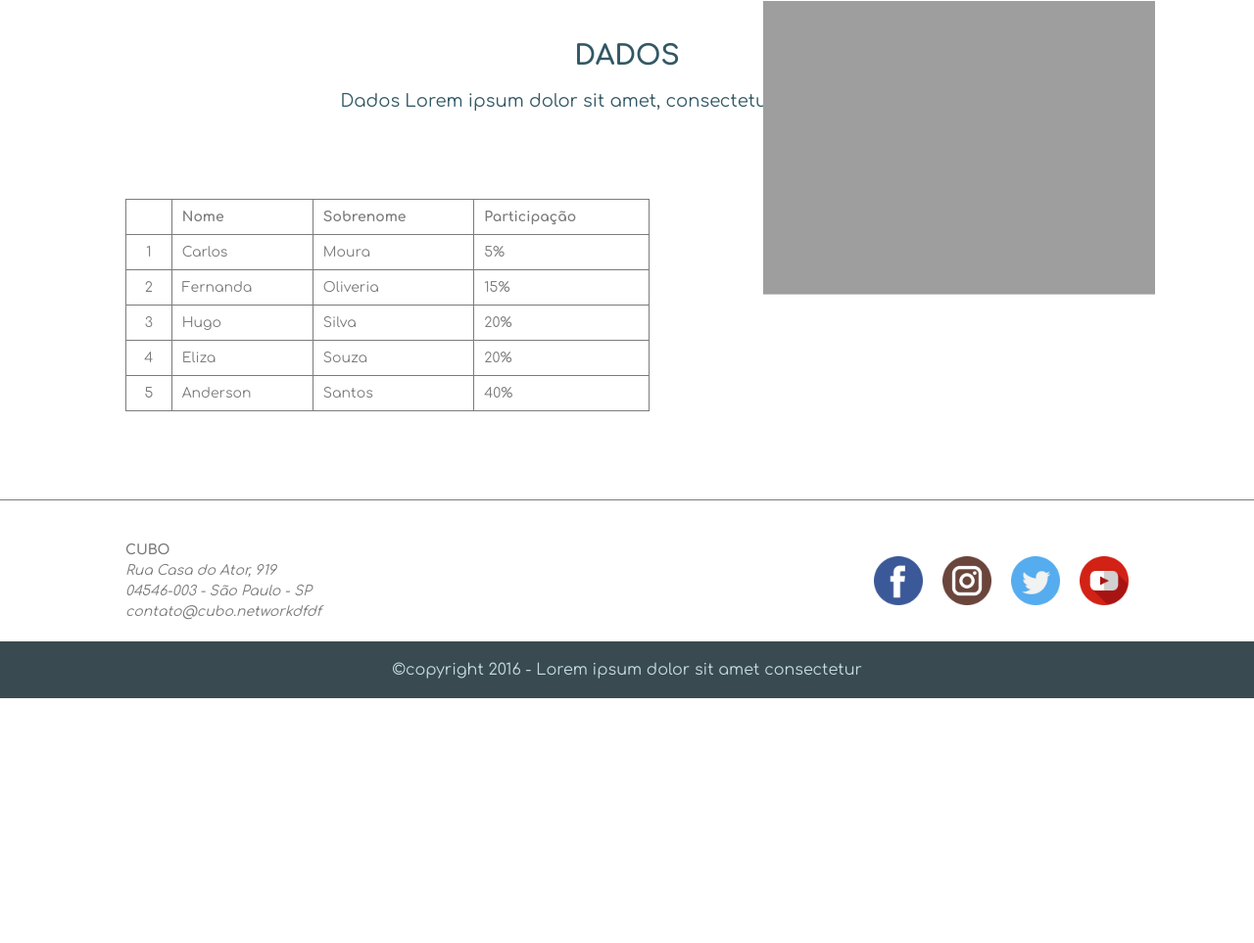
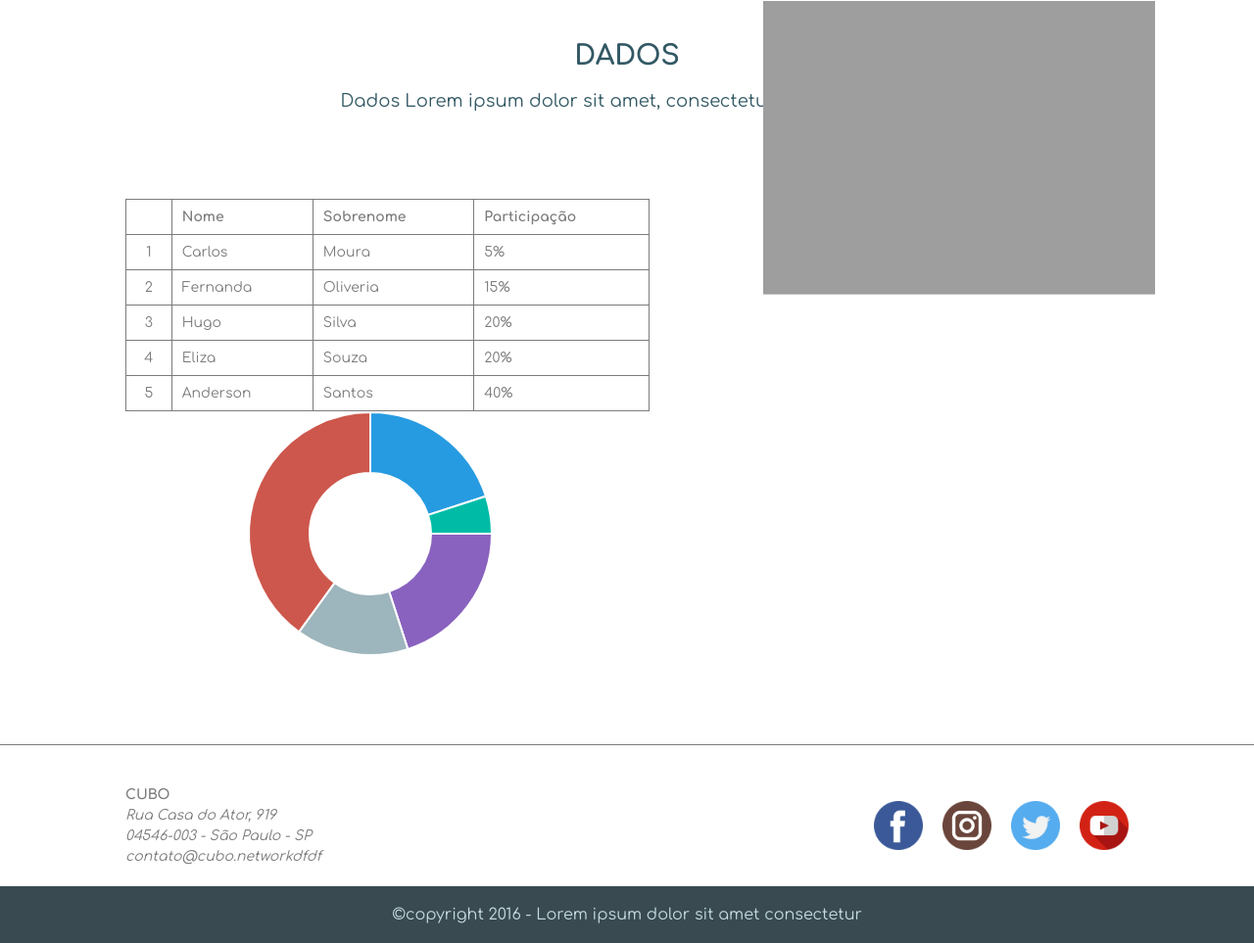
Before and after one commit to marcobrunodev/test-cubo-na-live, a Gatsby site: page / in a window 1280 px wide. Shown: the part 3069-4032 px from the top of the page at 98% size. Before the commit the page ends 3782 px from the top, so only its background shows below. Built offline with nearby package versions, Linux system fonts and the light colour scheme; Gatsby itself is replaced by a stand-in of ours.

Commit message:
Created the object ChartDoughnut

```diff
--- a/package.json
+++ b/package.json
@@ -13,9 +13,11 @@
     "test": "echo \"Write tests! -> https://gatsby.dev/unit-testing\""
   },
   "dependencies": {
+    "chart.js": "^2.8.0",
     "gatsby": "^2.13.6",
     "gatsby-plugin-prefetch-google-fonts": "^1.4.2",
     "react": "^16.8.6",
+    "react-chartjs-2": "^2.7.6",
     "react-dom": "^16.8.6"
   },
   "devDependencies": {
--- /dev/null
+++ b/src/objects/ChartDoughnut/index.js
@@ -0,0 +1,12 @@
+import React, { Fragment } from "react"
+import "./styles.css"
+
+import { Doughnut } from "react-chartjs-2"
+
+const ChartDoughnut = ({ data }) => (
+  <div className="doughnut">
+    <Doughnut data={data} legend={false} />
+  </div>
+)
+
+export default ChartDoughnut
--- /dev/null
+++ b/src/objects/ChartDoughnut/styles.css
@@ -0,0 +1,3 @@
+.doughnut {
+  width: 500px;
+}
--- a/src/objects/index.js
+++ b/src/objects/index.js
@@ -12,3 +12,4 @@ export { default as TextCubo } from "./TextCubo"
 export { default as TitleCubo } from "./TitleCubo"
 export { default as IconSocial } from "./IconSocial"
 export { default as CopyrightCubo } from "./CopyrightCubo"
+export { default as ChartDoughnut } from "./ChartDoughnut"
--- a/src/pages/index.js
+++ b/src/pages/index.js
@@ -21,6 +21,7 @@ import {
   TextCubo,
   InputCubo,
   FormCubo,
+  ChartDoughnut,
 } from "./../objects"
 
 import {
@@ -34,6 +35,22 @@ import {
   TableCubo,
   FooterCubo,
 } from "../components"
+
+const data = {
+  labels: [
+    "Hugo Silva",
+    "Carlos Moura",
+    "Eliza Souza",
+    "Fernanda Oliveira",
+    "Anderson Santos",
+  ],
+  datasets: [
+    {
+      data: [20, 5, 20, 15, 40],
+      backgroundColor: ["#279be1", "#00bca6", "#8962bf", "#9db5bc", "#cd574c"],
+    },
+  ],
+}
 
 const services = [
   {
@@ -207,6 +224,7 @@ ut dignissim ligula est at erat."
 
       <div className="container">
         <TableCubo head={datas.head} body={datas.body} />
+        <ChartDoughnut data={data} />
       </div>
     </SectionCubo>
 
```
Also changed, not shown: 1 other file.
